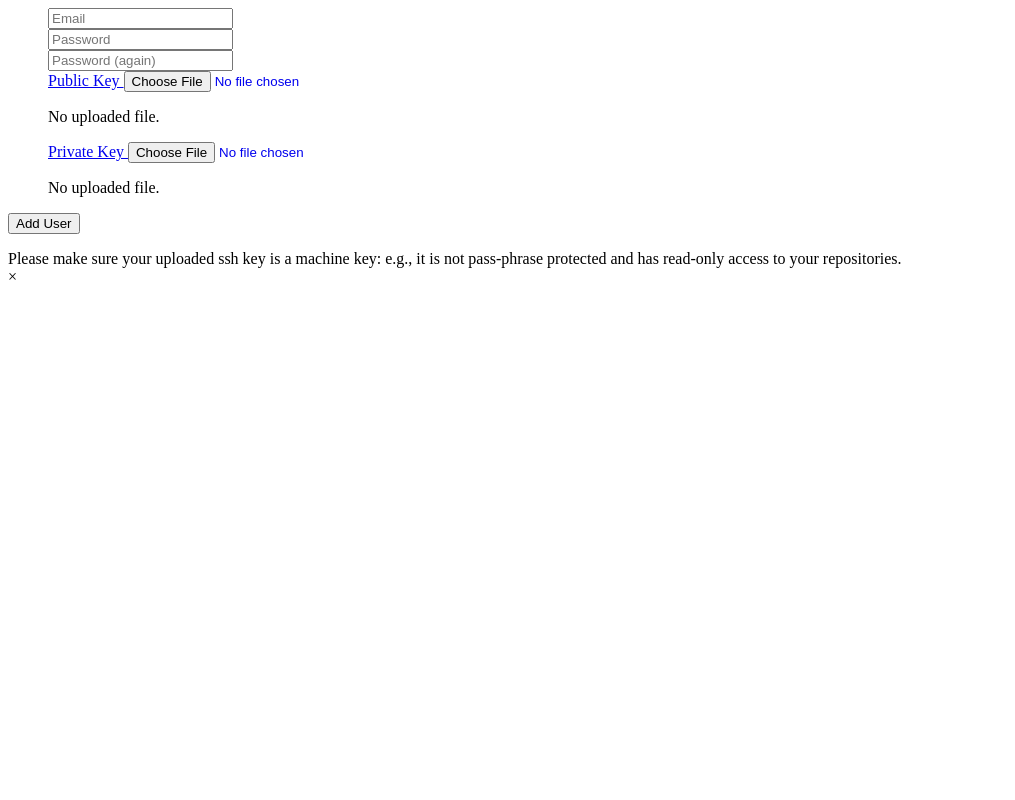
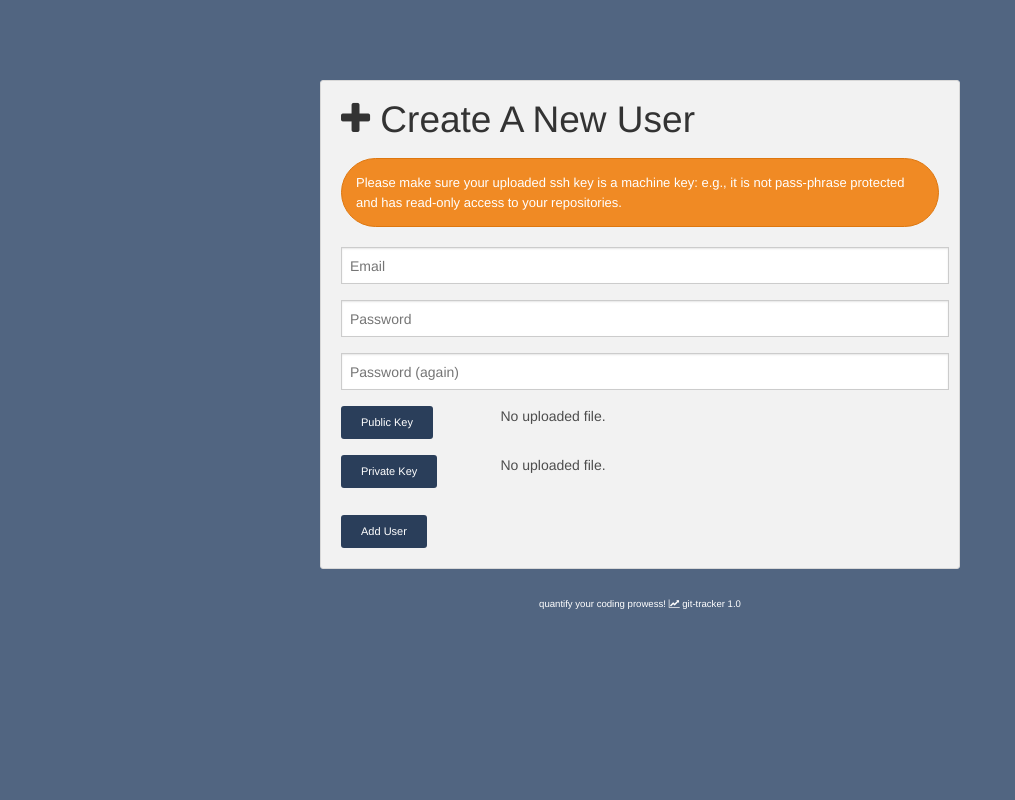
Before and after one commit to cantsin/git-tracker, a Flask app: template templates/user_form.html in a window 1280 px wide. Shown: the whole page, without its empty margins (0-1015 px from the left). Run offline with Flask 2, Linux system fonts and the light colour scheme; the template is opened without the code that fills it, so the values that code supplies are empty; some libraries are stand-ins or nearby versions.

Commit message:
Separated out user form in its own page.

```diff
--- a/app.py
+++ b/app.py
@@ -61,22 +61,26 @@ def save_uploaded_file(user, request_file):
     request_file.save(path)
     return path
 
-@app.route('/users/add', methods=['POST'])
+@app.route('/users/add', methods=['GET', 'POST'])
 def add_user():
-    try:
+    if request.method == 'POST':
         email = request.form['email']
         if not '@' in email:
-            return jsonify(error='Please provide a proper email.')
+            error = 'Please provide a proper email.'
+            return render_template('user_form.html', error=error)
         password1 = request.form['password']
         password2 = request.form['password2']
         if password1 != password2:
-            return jsonify(error='Passwords do not match.')
+            error = 'Passwords do not match.'
+            return render_template('user_form.html', error=error)
         public_key = request.files['public-key']
         if not public_key.filename:
-            return jsonify(error='No public key provided.')
+            error = 'No public key provided.'
+            return render_template('user_form.html', error=error)
         private_key = request.files['private-key']
         if not private_key.filename:
-            return jsonify(error='No private key provided.')
+            error = 'No private key provided.'
+            return render_template('user_form.html', error=error)
         new_user = User(email, password1)
         new_user.avatar_image = get_gravatar(email)
         new_user.save() # generate an id for this user
@@ -84,10 +88,8 @@ def add_user():
         new_user.ssh_private_key_path = save_uploaded_file(new_user, private_key)
         new_user.save()
         new_user.add_emails(email)
-        url = url_for('login')
-        return jsonify(success=url)
-    except IndexError:
-        return jsonify(error='Please fill out all fields.')
+        return redirect(url_for('login'))
+    return render_template('user_form.html')
 
 @app.route('/users/keys', methods=['POST'])
 @login_required
--- a/static/css/git-tracker.css
+++ b/static/css/git-tracker.css
@@ -1,4 +1,4 @@
-#login {
+#login, #user_add {
     margin-top: 5em;
 }
 form {
@@ -68,6 +68,5 @@ input[type=file] {
     content: none;
 }
 .alert-box {
-    margin-bottom: 0px;
     margin-top: 1.25rem;
 }
--- /dev/null
+++ b/templates/bare.html
@@ -0,0 +1,45 @@
+<!DOCTYPE html>
+<html class="no-js" lang="en">
+  <head>
+    <meta charset="utf-8" />
+    <meta name="viewport" content="width=device-width, initial-scale=1.0"/>
+    <title>git-tracker</title>
+    <!-- css -->
+    <link rel="stylesheet" href="/css/normalize.css" />
+    <link rel="stylesheet" href="/css/foundation.css" />
+    <link rel="stylesheet" href="/css/font-awesome.css" />
+    <link rel="stylesheet" href="/css/git-tracker.css" />
+    <style>
+      #footer a {
+          color: white;
+      }
+    </style>
+    <!-- js -->
+    <script src="/js/vendor/jquery.js"></script>
+    <script src="/js/vendor/modernizr.js"></script>
+    <script src="/js/foundation/foundation.js"></script>
+    <script src="/js/foundation/foundation.reveal.js"></script>
+    <script src="/js/foundation/foundation.alert.js"></script>
+    <script src="https://cdnjs.cloudflare.com/ajax/libs/rxjs/2.3.22/rx.all.js"></script>
+    <script src="https://cdnjs.cloudflare.com/ajax/libs/rxjs-jquery/1.1.6/rx.jquery.min.js"></script>
+    <script src="https://google.github.io/traceur-compiler/bin/traceur.js"></script>
+    <script src="https://google.github.io/traceur-compiler/src/bootstrap.js"></script>
+    <script>
+      traceur.options.experimental = true;
+    </script>
+    <script src="http://localhost:8081/skewer"></script>
+    <!-- git-tracker global code -->
+    <script type="module" src="/js/common.js"></script>
+    <script type="module" src="/js/user.js"></script>
+  </head>
+  <body id="outside">
+    <div class="row" id="header" style="margin-left: 0px; margin-right: 0px; max-width: 100%">
+      {% block body %}{% endblock %}
+    </div>
+    {% include "footer.html" %}
+    <!-- js, redux -->
+    <script>
+      $(document).foundation();
+    </script>
+  </body>
+</html>
--- a/templates/user_form.html
+++ b/templates/user_form.html
@@ -1,5 +1,14 @@
-<div id="add_user" class="reveal-modal medium" data-reveal>
-  <h2><i class="fa fa-plus"></i> {{ user_form_title }}</h2>
+{% extends "bare.html" %}
+
+{% block body %}
+<div class="small-3 columns">
+  &nbsp;
+</div>
+<div id="user_add" class="small-6 columns panel radius">
+  <h2><i class="fa fa-plus"></i> Create A New User</h2>
+  <div data-alert class="alert-box warning round">
+    Please make sure your uploaded ssh key is a machine key: e.g., it is not pass-phrase protected and has read-only access to your repositories.
+  </div>
   <form id="create_user_form"
         enctype="multipart/form-data"
         action="{{ url_for('add_user') }}"
@@ -45,8 +54,13 @@
     </ul>
     <input class="logout button tiny radius" type="submit" value="Add User">
   </form>
+  {% if error %}
   <div data-alert class="alert-box alert">
-    Please make sure your uploaded ssh key is a machine key: e.g., it is not pass-phrase protected and has read-only access to your repositories.
+    {{ error }}
   </div>
-  <a class="close-reveal-modal">&#215;</a>
+  {% endif %}
 </div>
+<div class="small-3 columns">
+  &nbsp;
+</div>
+{% endblock %}
```
Also changed, not shown: templates/index.html (+5 -48 lines).
